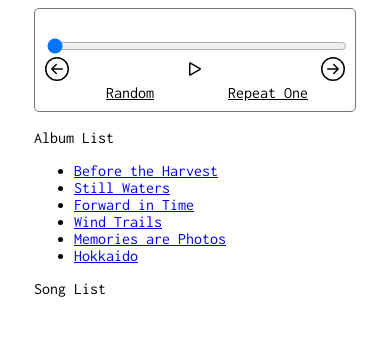
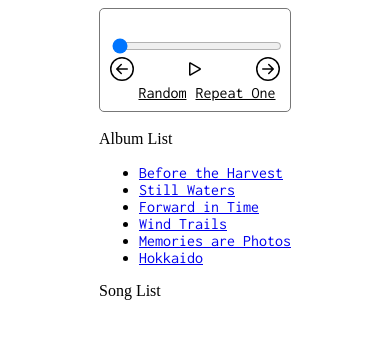
Before and after one commit to summea/audio, a plain HTML site: page index.html in a window 390 px wide. Drawn offline with nearby package versions, Linux system fonts and the light colour scheme.

Commit message:
Fixed some css issues

```diff
--- a/css/audio.css
+++ b/css/audio.css
@@ -1,3 +1,7 @@
+#albumList {
+  font-family: 'Inconsolata', "Helvetica Neue", Helvetica, Arial, sans-serif;
+}
+
 #audioPlayerSlider {
   width: 100%;
 }
@@ -21,7 +25,7 @@
      /Using_media_queries */
 @media (max-width: 500px) {
   .audioContainer {
-    width: 300px;
+    width: auto;
   }
 }
 
@@ -73,10 +77,11 @@
   justify-content: center;
 }
 
+/*
 .container {
-  font-family: 'Inconsolata', Arial, sans-serif;
   max-width: 500px;
 }
+*/
 
 .control {
   color: #000;
@@ -102,3 +107,7 @@
 .repeatOneEnabled {
   color: #f00;
 }
+
+#songList {
+  font-family: 'Inconsolata', "Helvetica Neue", Helvetica, Arial, sans-serif;
+}
```
